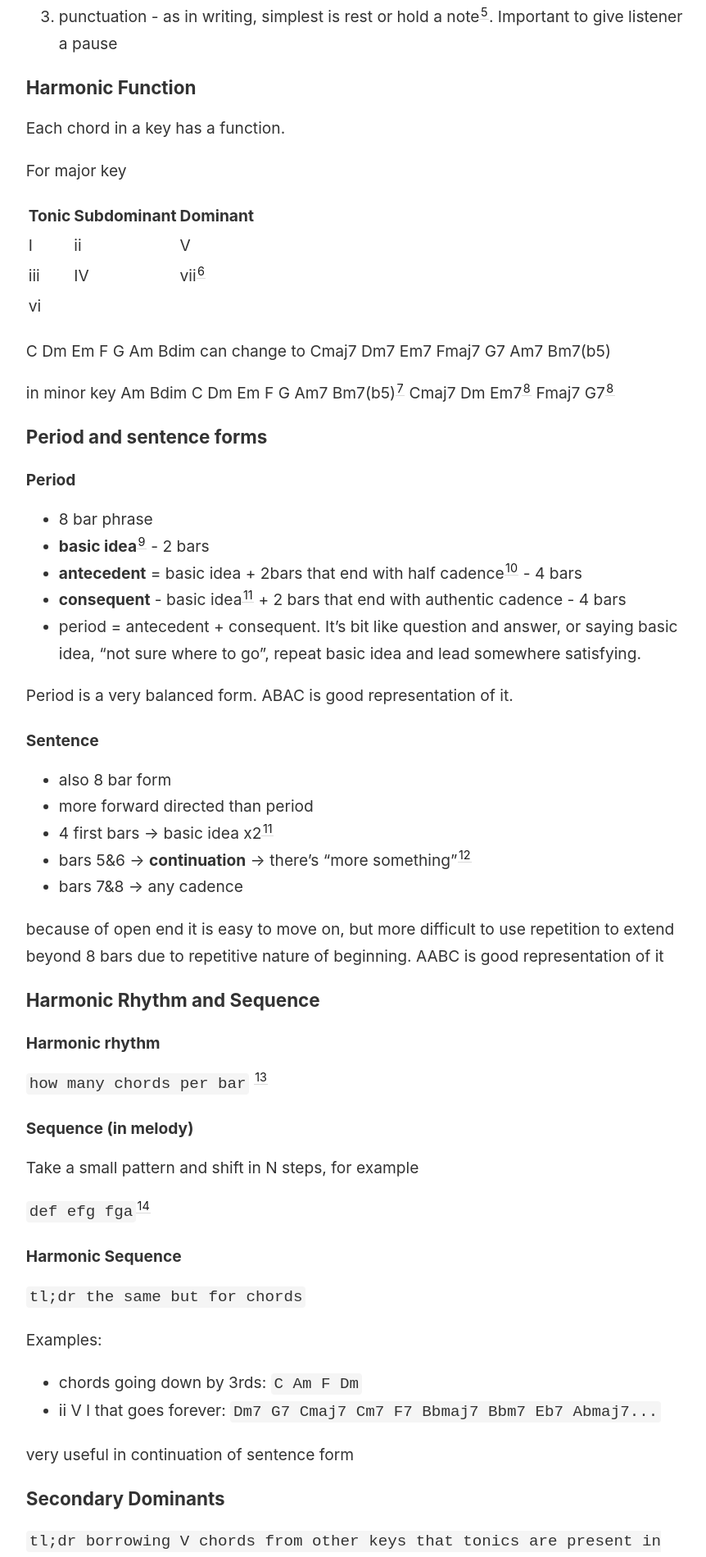
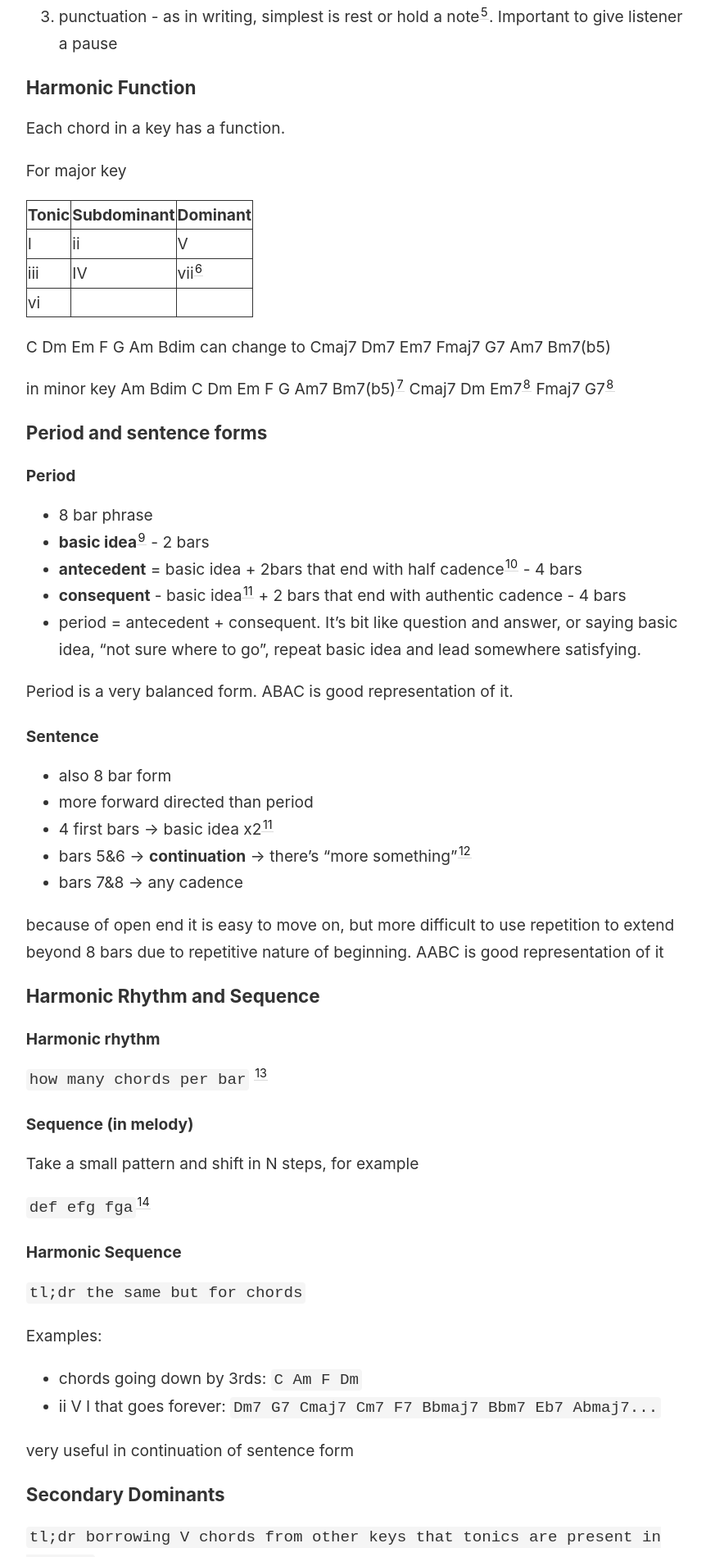
Before and after one commit to Dreat/digital_jungle, a Jekyll site: the page built from _notes/Music composition.md, in a window 1280 px wide. Shown: the part 1007-2906 px from the top of the page at 82% size, without its empty margins (45-907 px from the left). Built offline with Jekyll 4.4.1, drawn with Linux system fonts in a browser that asks for light colours.

Commit message:
try to fix table styling

```diff
--- a/_sass/_style.scss
+++ b/_sass/_style.scss
@@ -156,3 +156,11 @@ code {
   color: #ccc;
   cursor: help;
 }
+
+th, td {
+  border: 1px solid;
+}
+
+table {
+  border-collapse: collapse;
+}
```
